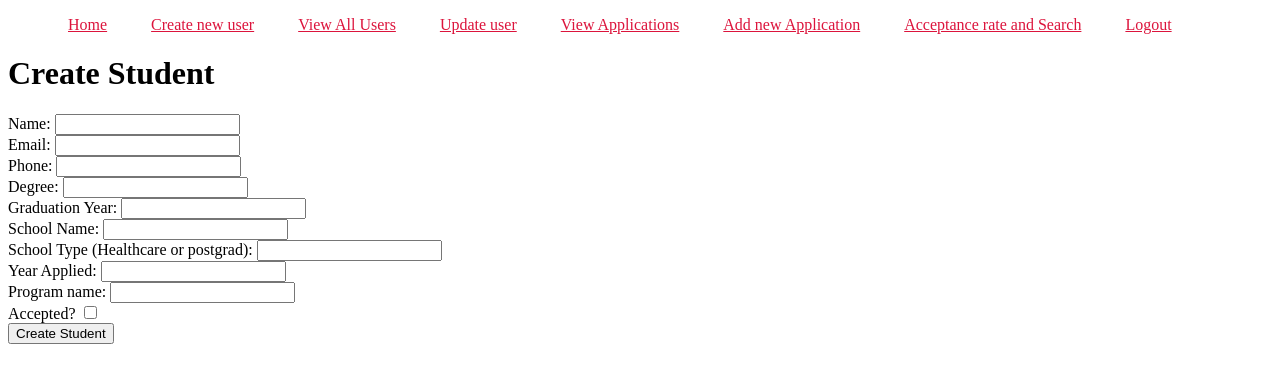
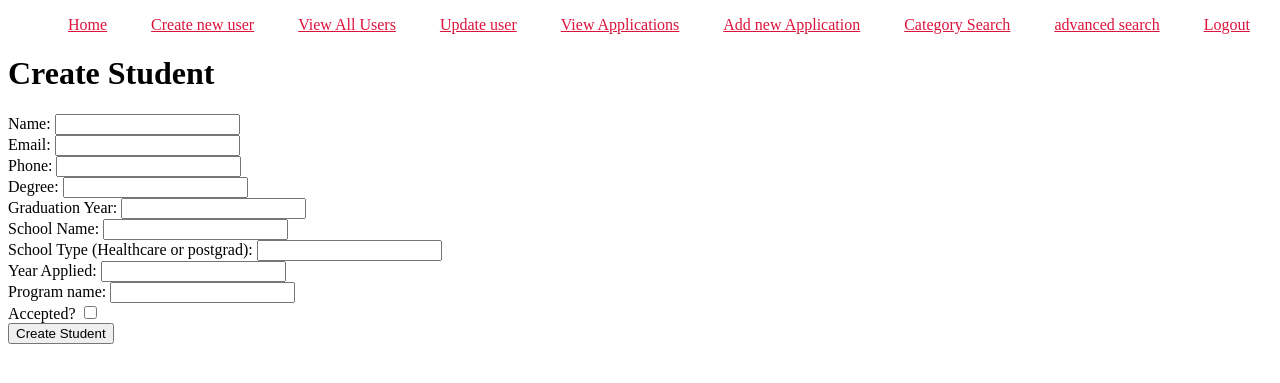
Before and after one commit to mebcool/Gradoutcome, a Flask app: page /createstudent in a window 1280 px wide. Shown: the top 383 px of the page. Run offline with Flask 3, Linux system fonts and the light colour scheme; a user stored in the database is signed in.

Commit message:
Update base.html

```diff
--- a/proto3/templates/base.html
+++ b/proto3/templates/base.html
@@ -15,7 +15,8 @@
                 <li><a href="/updateuser">Update user</a></li>
                 <li><a href="/view_db">View Applications</a></li>
                 <li><a href="/createstudent">Add new Application</a></li>
-                <li><a href="/queries">Acceptance rate and Search</a></li>
+                <li><a href="/queries">Category Search</a></li>
+                <li><a href="/advanced">advanced search</a></li>
                 <li><a href="/logout">Logout</a></li>
             {% else %}
                 <li><a href="/">Home</a></li>
```
